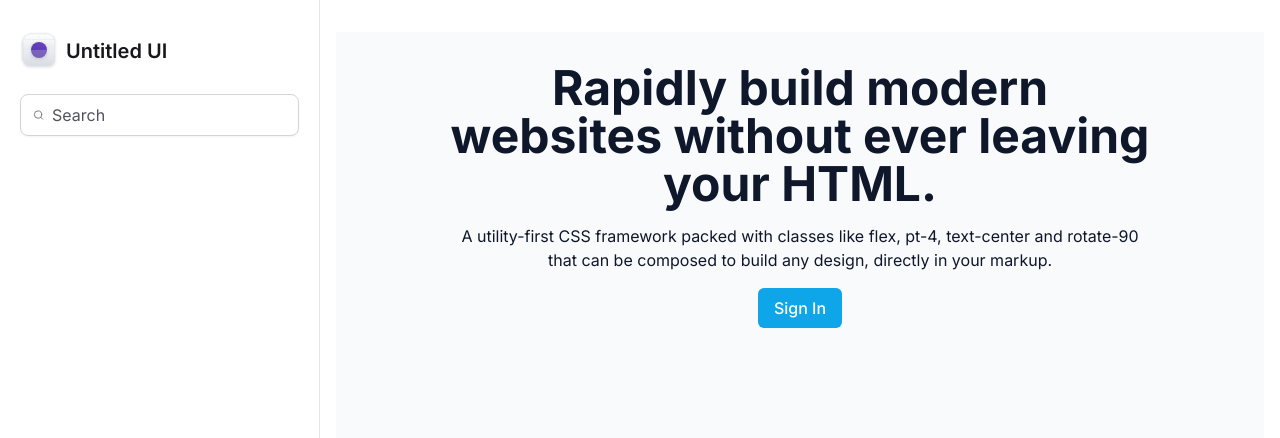
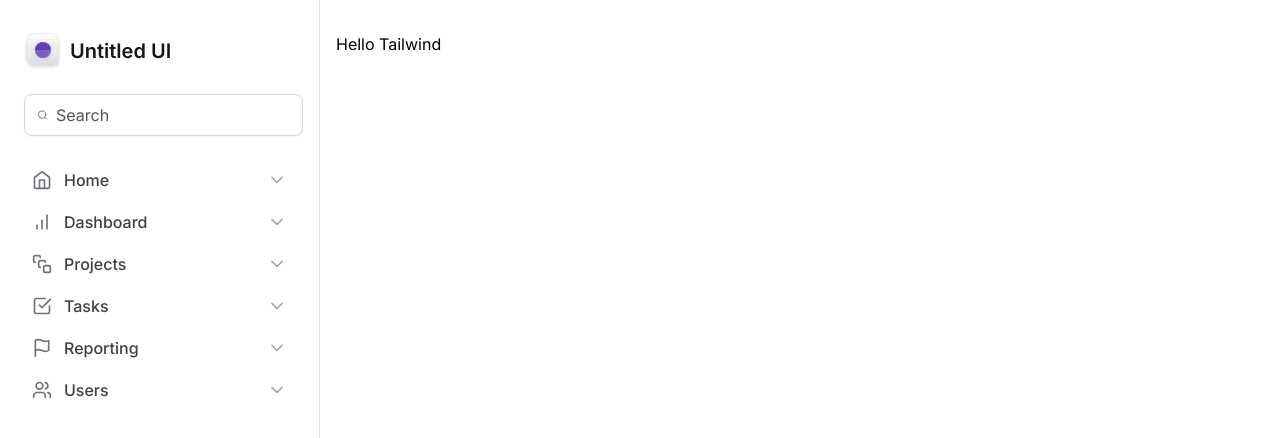
Before and after one commit to mgckaled/ignite-mastering_tailwind, a Next.js app: page / in a window 1280 px wide. Shown: the top 438 px of the page. Built offline with nearby package versions, Linux system fonts and the light colour scheme.

Commit message:
feat: create navigation menu

```diff
--- a/src/app/page.tsx
+++ b/src/app/page.tsx
@@ -1,19 +1,3 @@
 export default function Home() {
-  return (
-    <div className="flex h-screen flex-col items-center bg-slate-50 p-8 text-center text-slate-900 dark:bg-slate-900 dark:text-slate-100">
-      <div className="max-w-app">
-        <h1 className="text-3xl font-bold sm:text-4xl lg:text-5xl">
-          Rapidly build modern websites without ever leaving your HTML.
-        </h1>
-        <p className="mt-4 dark:text-slate-400">
-          A utility-first CSS framework packed with classes like flex, pt-4,
-          text-center and rotate-90 that can be composed to build any design,
-          directly in your markup.
-        </p>
-        <button className="mt-4 rounded-md bg-sky-500 px-4 py-2 font-medium text-white enabled:hover:bg-sky-600 disabled:cursor-not-allowed disabled:opacity-60 dark:bg-sky-400 dark:text-sky-950">
-          Sign In
-        </button>
-      </div>
-    </div>
-  )
+  return <h1>Hello Tailwind</h1>
 }
--- a/src/components/Sidebar/Logo.tsx
+++ b/src/components/Sidebar/Logo.tsx
@@ -1,6 +1,6 @@
 export function Logo() {
   return (
-    <strong className="flex items-center gap-2 text-xl font-semibold text-zinc-900">
+    <strong className="mx-1 flex items-center gap-2 text-xl font-semibold text-zinc-900">
       <svg
         width={38}
         height={38}
--- /dev/null
+++ b/src/components/Sidebar/MainNavigation/NavItem.tsx
@@ -0,0 +1,22 @@
+import { ChevronDown } from 'lucide-react'
+import { ElementType } from 'react'
+
+export interface NavItemProps {
+  title: string
+  icon: ElementType
+}
+
+export function NavItem({ title, icon: Icon }: NavItemProps) {
+  return (
+    <a
+      href=""
+      className="group flex items-center gap-3 rounded px-3 py-2 hover:bg-violet-50"
+    >
+      <Icon className="h-5 w-5 text-zinc-500" />
+      <span className="font-medium text-zinc-700 group-hover:text-violet-500">
+        {title}
+      </span>
+      <ChevronDown className="ml-auto h-5 w-5 text-zinc-400 group-hover:text-violet-300" />
+    </a>
+  )
+}
--- /dev/null
+++ b/src/components/Sidebar/MainNavigation/index.tsx
@@ -0,0 +1,23 @@
+import {
+  BarChart,
+  CheckSquare,
+  Flag,
+  Home,
+  SquareStack,
+  Users,
+} from 'lucide-react'
+
+import { NavItem } from './NavItem'
+
+export function MainNavigation() {
+  return (
+    <nav className="space-y-0.5">
+      <NavItem title="Home" icon={Home} />
+      <NavItem title="Dashboard" icon={BarChart} />
+      <NavItem title="Projects" icon={SquareStack} />
+      <NavItem title="Tasks" icon={CheckSquare} />
+      <NavItem title="Reporting" icon={Flag} />
+      <NavItem title="Users" icon={Users} />
+    </nav>
+  )
+}
--- a/src/components/Sidebar/index.tsx
+++ b/src/components/Sidebar/index.tsx
@@ -1,19 +1,22 @@
+import { Search } from 'lucide-react'
+
 import { Logo } from '@/components/Sidebar/Logo'
-
-import { Search } from 'lucide-react'
+import { MainNavigation } from './MainNavigation'
 
 export function Sidebar() {
   return (
     <aside className="space-y-6 border-r border-zinc-200 px-5 py-8">
       <Logo />
 
-      <div className="flex w-full items-center gap-2 rounded-lg border border-zinc-300 px-3 py-2 shadow-sm">
+      <div className="mx-1 flex w-full items-center gap-2 rounded-lg border border-zinc-300 px-3 py-2 shadow-sm">
         <Search className="h-5 w-5 text-zinc-500" />
         <input
           className="flex-1 border-0 bg-transparent p-0 text-zinc-900 placeholder-zinc-600"
           placeholder="Search"
         />
       </div>
+
+      <MainNavigation />
     </aside>
   )
 }
```
